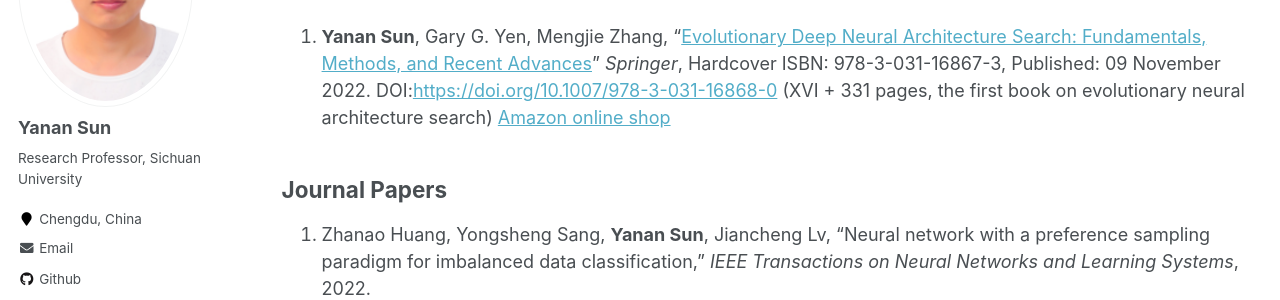
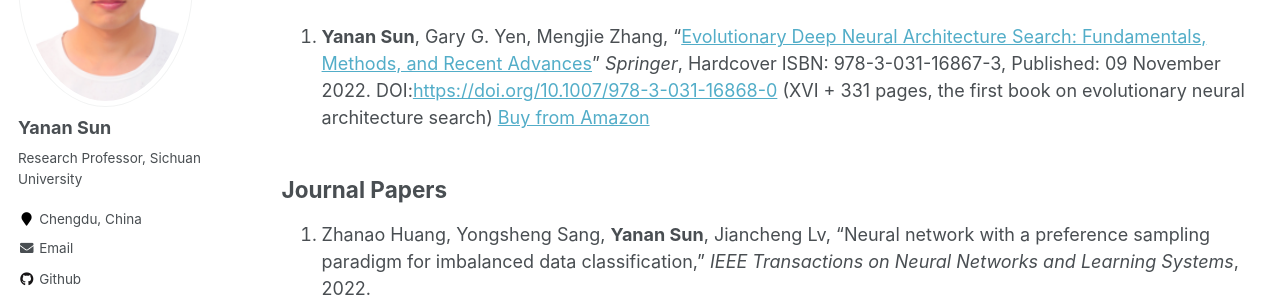
Before and after one commit to yn-sun/yn-sun.github.io, a Jekyll site: the page built from _pages/publications.md, in a window 1280 px wide and 900 px high. Shown: the part 258-558 px from the top of the window. Built offline with Jekyll 4.4.1, drawn with Linux system fonts in a browser that asks for light colours; comment, search, counter and statistics services are not loaded.

Commit message:
Update publications.md

```diff
--- a/_pages/publications.md
+++ b/_pages/publications.md
@@ -7,7 +7,7 @@
 *indicating the corresponding author
 ## Authored Books
 
-1. **Yanan Sun**, Gary G. Yen, Mengjie Zhang, "[Evolutionary Deep Neural Architecture Search: Fundamentals, Methods, and Recent Advances](https://link.springer.com/book/10.1007/978-3-031-16868-0)" <i>Springer</i>, Hardcover ISBN: 978-3-031-16867-3, Published: 09 November 2022. DOI:[https://doi.org/10.1007/978-3-031-16868-0](https://doi.org/10.1007/978-3-031-16868-0) (XVI + 331 pages, the first book on evolutionary neural architecture search)  [Amazon online shop](https://www.amazon.com/Evolutionary-Deep-Neural-Architecture-Search/dp/3031168674)
+1. **Yanan Sun**, Gary G. Yen, Mengjie Zhang, "[Evolutionary Deep Neural Architecture Search: Fundamentals, Methods, and Recent Advances](https://link.springer.com/book/10.1007/978-3-031-16868-0)" <i>Springer</i>, Hardcover ISBN: 978-3-031-16867-3, Published: 09 November 2022. DOI:[https://doi.org/10.1007/978-3-031-16868-0](https://doi.org/10.1007/978-3-031-16868-0) (XVI + 331 pages, the first book on evolutionary neural architecture search)  [Buy from Amazon](https://www.amazon.com/Evolutionary-Deep-Neural-Architecture-Search/dp/3031168674)
 
 ## Journal Papers
 
```
